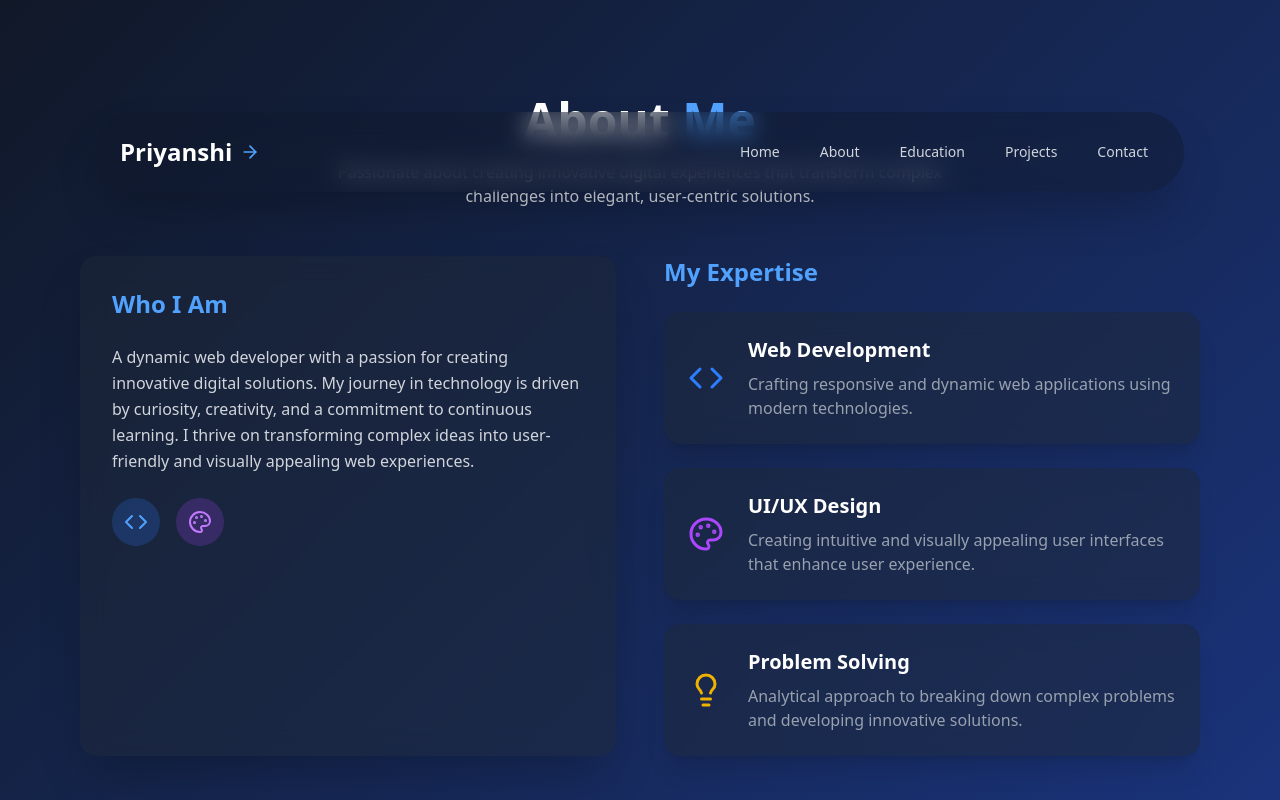
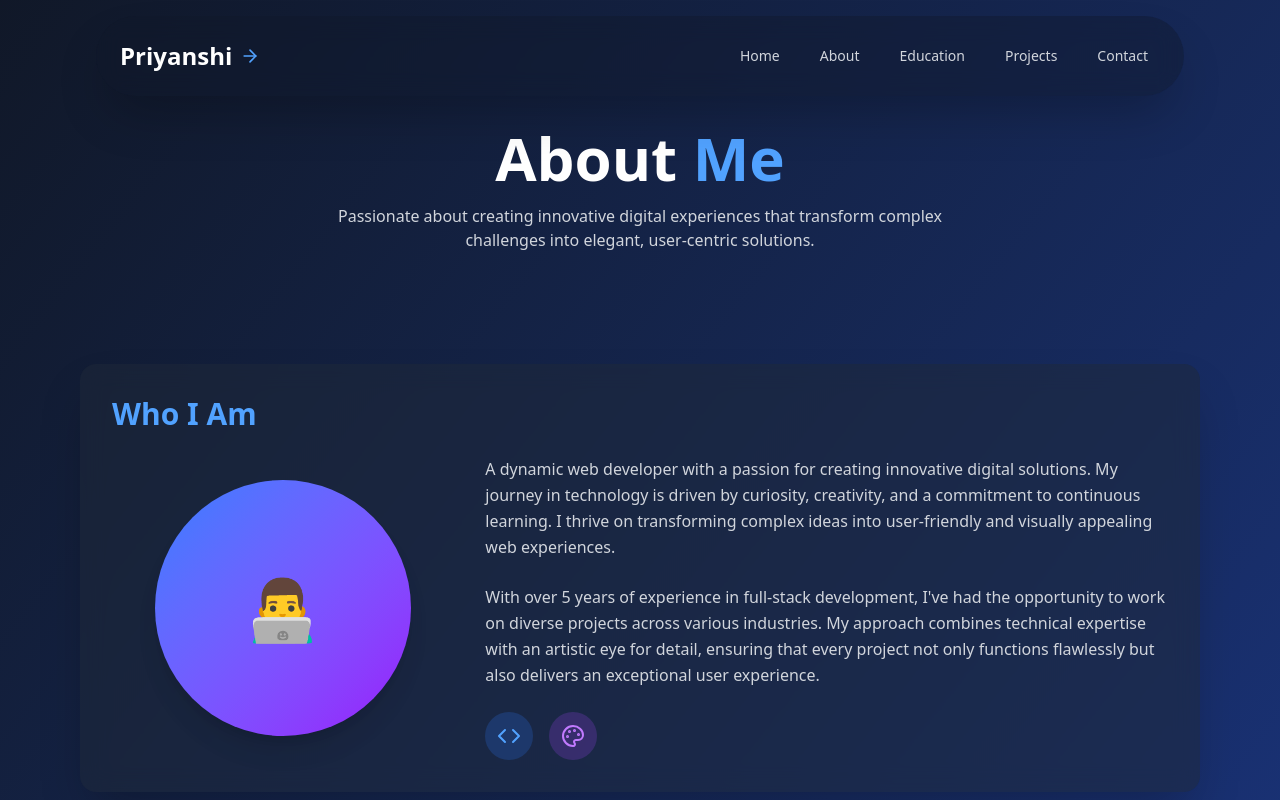
Before and after one commit to priyanshi0609/Portfolio, a React (Vite) app: page /about in a window 1280 px wide. Shown: the top 800 px of the page. Built offline with nearby package versions, Linux system fonts and the light colour scheme.

Commit message:
feat : added about section

```diff
--- a/src/components/About.jsx
+++ b/src/components/About.jsx
@@ -48,106 +48,151 @@ const AboutSection = () => {
   ];
 
   return (
-    <section id="about" className="bg-gradient-to-br from-gray-900 to-blue-900 text-white py-16 md:py-24">
+    <div className="min-h-screen bg-gradient-to-br from-gray-900 to-blue-900 text-white flex flex-col">
+      {/* Using the Navbar component instead of custom navbar */}
       <Navbar />
+
+      {/* Hero section with title */}
+      <section className="pt-24 pb-12 md:pt-32 md:pb-16">
         <div className="container mx-auto px-4 max-w-6xl">
-        {/* Section Header */}
           <motion.div
-          initial={{ opacity: 0, y: -50 }}
-          whileInView={{ opacity: 1, y: 0 }}
-          viewport={{ once: true }}
-          transition={{ duration: 0.5 }}
-          className="text-center mb-12"
+            initial={{ opacity: 0, y: -20 }}
+            animate={{ opacity: 1, y: 0 }}
+            transition={{ duration: 0.6 }}
+            className="text-center"
           >
-          <h2 className="text-4xl md:text-5xl font-bold mb-4">
+            <h1 className="text-5xl md:text-6xl font-bold mb-4">
               About <span className="text-blue-400">Me</span>
-          </h2>
+            </h1>
             <p className="text-gray-300 max-w-2xl mx-auto">
               Passionate about creating innovative digital experiences that transform complex challenges into elegant, user-centric solutions.
             </p>
           </motion.div>
+        </div>
+      </section>
 
-        {/* About Content */}
-        <div className="grid md:grid-cols-2 gap-12">
-          {/* Personal Description */}
+      {/* Main content */}
+      <section id="about-content" className="py-12">
+        <div className="container mx-auto px-4 max-w-6xl">
+          {/* About Myself Section */}
           <motion.div
-            initial={{ opacity: 0, x: -50 }}
-            whileInView={{ opacity: 1, x: 0 }}
+            initial={{ opacity: 0, y: 50 }}
+            whileInView={{ opacity: 1, y: 0 }}
             viewport={{ once: true }}
-            transition={{ duration: 0.5, delay: 0.2 }}
-            className="bg-gray-800/50 backdrop-blur-md rounded-2xl p-8 shadow-2xl"
+            transition={{ duration: 0.6 }}
+            className="bg-gray-800/50 backdrop-blur-md rounded-2xl p-8 shadow-2xl mb-16"
           >
-            <h3 className="text-2xl font-semibold mb-6 text-blue-400">Who I Am</h3>
+            <h3 className="text-2xl md:text-3xl font-semibold mb-6 text-blue-400">Who I Am</h3>
+            <div className="md:flex items-center gap-8">
+              <div className="md:w-1/3 flex justify-center mb-6 md:mb-0">
+                <motion.div
+                  whileHover={{ rotate: 5 }}
+                  className="h-64 w-64 rounded-full bg-gradient-to-br from-blue-500 to-purple-600 flex items-center justify-center shadow-xl"
+                >
+                  <span className="text-6xl">👨‍💻</span>
+                </motion.div>
+              </div>
+              <div className="md:w-2/3">
                 <p className="text-gray-300 leading-relaxed mb-6">
                   A dynamic web developer with a passion for creating innovative digital solutions.
                   My journey in technology is driven by curiosity, creativity, and a commitment to
                   continuous learning. I thrive on transforming complex ideas into user-friendly
                   and visually appealing web experiences.
                 </p>
+                <p className="text-gray-300 leading-relaxed mb-6">
+                  With over 5 years of experience in full-stack development, I've had the opportunity
+                  to work on diverse projects across various industries. My approach combines technical
+                  expertise with an artistic eye for detail, ensuring that every project not only
+                  functions flawlessly but also delivers an exceptional user experience.
+                </p>
                 <div className="flex space-x-4">
-              <div className="bg-blue-500/20 p-3 rounded-full">
+                  <motion.div
+                    whileHover={{ y: -5 }}
+                    className="bg-blue-500/20 p-3 rounded-full"
+                  >
                     <Code className="text-blue-400" size={24} />
+                  </motion.div>
+                  <motion.div
+                    whileHover={{ y: -5 }}
+                    className="bg-purple-500/20 p-3 rounded-full"
+                  >
+                    <Palette className="text-purple-400" size={24} />
+                  </motion.div>
                 </div>
-              <div className="bg-purple-500/20 p-3 rounded-full">
-                <Palette className="text-purple-400" size={24} />
               </div>
             </div>
           </motion.div>
 
-          {/* Skills and Expertise */}
+          {/* My Expertise Section */}
           <motion.div
-            initial={{ opacity: 0, x: 50 }}
-            whileInView={{ opacity: 1, x: 0 }}
+            initial={{ opacity: 0, y: 50 }}
+            whileInView={{ opacity: 1, y: 0 }}
             viewport={{ once: true }}
-            transition={{ duration: 0.5, delay: 0.4 }}
+            transition={{ duration: 0.7 }}
+            className="mb-16"
           >
-            <h3 className="text-2xl font-semibold mb-6 text-blue-400">My Expertise</h3>
-            <div className="space-y-6">
+            <h3 className="text-2xl md:text-3xl font-semibold mb-8 text-blue-400">My Expertise</h3>
+            <div className="grid md:grid-cols-3 gap-6">
               {skills.map((skill, index) => (
                 <motion.div
                   key={index}
-                  whileHover={{ scale: 1.05 }}
-                  className="bg-gray-800/50 backdrop-blur-md rounded-2xl p-6 flex items-center space-x-6 shadow-xl"
+                  initial={{ opacity: 0, y: 30 }}
+                  whileInView={{ opacity: 1, y: 0 }}
+                  viewport={{ once: true }}
+                  transition={{ duration: 0.5, delay: index * 0.2 }}
+                  whileHover={{ scale: 1.05, boxShadow: "0 10px 25px -5px rgba(0, 0, 0, 0.1)" }}
+                  className="bg-gray-800/50 backdrop-blur-md rounded-2xl p-6 flex flex-col items-center text-center shadow-xl"
                 >
-                  <div>{skill.icon}</div>
+                  <div className="mb-4">{skill.icon}</div>
                   <div>
-                    <h4 className="text-xl font-semibold mb-2">{skill.title}</h4>
+                    <h4 className="text-xl font-semibold mb-3">{skill.title}</h4>
                     <p className="text-gray-400">{skill.description}</p>
                   </div>
                 </motion.div>
               ))}
             </div>
           </motion.div>
-        </div>
 
-        {/* Achievements */}
+          {/* Achievements Section */}
           <motion.div
             initial={{ opacity: 0, y: 50 }}
             whileInView={{ opacity: 1, y: 0 }}
             viewport={{ once: true }}
-          transition={{ duration: 0.5, delay: 0.6 }}
-          className="mt-16"
+            transition={{ duration: 0.8 }}
+            className="mb-16"
           >
-          <h3 className="text-3xl font-bold text-center mb-12 text-blue-400">
-            My Professional Journey
-          </h3>
-          <div className="grid md:grid-cols-3 gap-8">
+            <h3 className="text-2xl md:text-3xl font-semibold mb-8 text-blue-400">My Achievements</h3>
+            <div className="grid md:grid-cols-3 gap-6">
               {achievements.map((achievement, index) => (
-              <div
+                <motion.div
                   key={index}
+                  initial={{ opacity: 0, scale: 0.9 }}
+                  whileInView={{ opacity: 1, scale: 1 }}
+                  viewport={{ once: true }}
+                  transition={{ duration: 0.5, delay: index * 0.2 }}
+                  whileHover={{
+                    scale: 1.05,
+                    boxShadow: "0 20px 25px -5px rgba(0, 0, 0, 0.2)"
+                  }}
                   className="bg-gray-800/50 backdrop-blur-md rounded-2xl p-8 text-center shadow-2xl"
                 >
-                <div className="flex justify-center mb-6">
+                  <motion.div
+                    className="flex justify-center mb-6"
+                    whileHover={{ rotate: 10 }}
+                  >
                     {achievement.icon}
-                </div>
+                  </motion.div>
                   <h4 className="text-xl font-semibold mb-4">{achievement.title}</h4>
                   <p className="text-gray-400">{achievement.description}</p>
-              </div>
+                </motion.div>
               ))}
             </div>
           </motion.div>
+
+
         </div>
       </section>
+    </div>
   );
 };
 
--- a/src/components/Home.jsx
+++ b/src/components/Home.jsx
@@ -2,10 +2,9 @@ import React from 'react';
 import { useTypewriter, Cursor } from 'react-simple-typewriter';
 import { motion } from 'framer-motion';
 import {
-  AtSign,
-  Github,
+  Mail,
+  GithubIcon,
   Linkedin,
-  Download,
   ArrowRight
 } from 'lucide-react';
 import Navbar from './Navbar';
@@ -97,7 +96,7 @@ const Home = () => {
                     href="mailto:priyanshibothra753@gmail.com"
                     className="text-gray-300 hover:text-white transition duration-300"
                   >
-                    <AtSign />
+                    <Mail />
                   </a>
                   <a
                     href="https://github.com/priyanshi0609"
@@ -105,7 +104,7 @@ const Home = () => {
                     rel="noopener noreferrer"
                     className="text-gray-300 hover:text-white transition duration-300"
                   >
-                    <Github />
+                    <GithubIcon />
                   </a>
                   <a
                     href="https://www.linkedin.com/in/priyanshi-bothra-339568219/"
@@ -115,13 +114,7 @@ const Home = () => {
                   >
                     <Linkedin />
                   </a>
-                  <a
-                    href="/resume.pdf"
-                    download
-                    className="text-gray-300 hover:text-white transition duration-300"
-                  >
-                    <Download />
-                  </a>
+
                 </div>
               </div>
             </motion.div>
```
Lines whose indentation alone changed are shown as unchanged.
